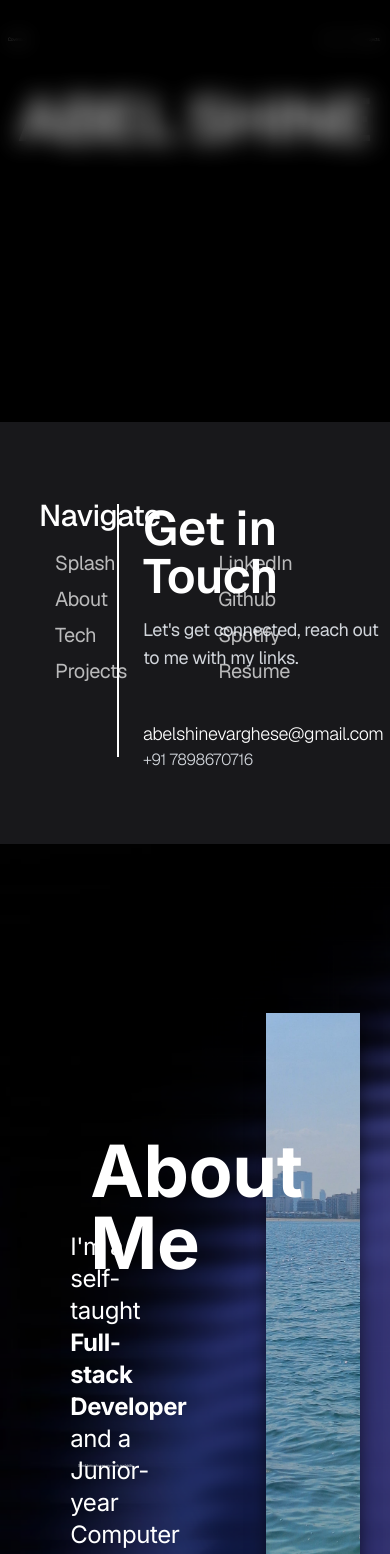
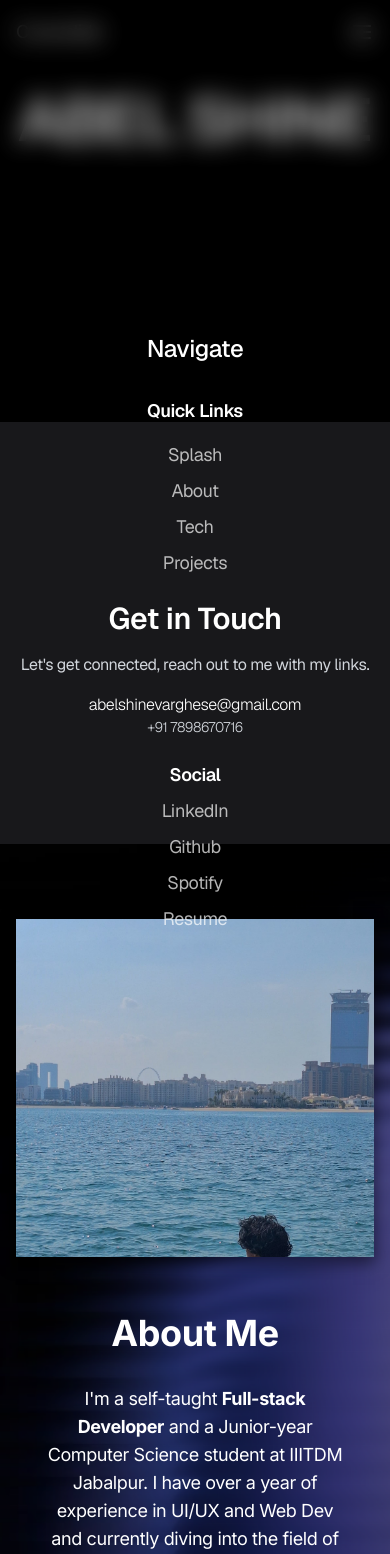
Before and after one commit to abelshinev/portfolio-v2, a Next.js app: page / in a window 390 px wide. Shown: the top 1554 px of the page. Built offline with nearby package versions, Linux system fonts and the light colour scheme.

Commit message:
fix: added responsive display for mobile

```diff
--- a/app/layout.js
+++ b/app/layout.js
@@ -15,11 +15,15 @@ const geistSans = Geist({
 export const metadata = {
   title: "Abel Shine",
   description: "Generated by create next app",
+  viewport: "width=device-width, initial-scale=1",
 };
 
 export default function RootLayout({ children }) {
   return (
     <html lang="en">
+      <head>
+        <meta name="viewport" content="width=device-width, initial-scale=1" />
+      </head>
       <body
         className={`${inter.variable} ${geistSans.variable} tracking-tight`}
       >
--- a/components/Navbar.js
+++ b/components/Navbar.js
@@ -1,8 +1,9 @@
 "use client"
-import React from 'react'
+import React, { useState } from 'react'
 import { motion } from 'framer-motion'
 import { trans } from '@/lib/transitons';
 import { Inter } from 'next/font/google';
+import { Menu, X } from 'lucide-react';
 
 const inter = Inter({
     subsets: ['latin'],
@@ -10,21 +11,26 @@ const inter = Inter({
 })
 
 export default function Navbar() {
+    const [isMenuOpen, setIsMenuOpen] = useState(false);
 
     const underlineVariants = {
         initial: { width: 0 },
         hover: { width: "100%", transition: { duration: 0.3, ease: "easeOut" } },
     };
 
+    const menuItems = ["About", "Tech", "Projects"];
+
     return (
+        <div className={`fixed w-full h-16 md:h-20 top-0 text-white ${inter.className} px-4 md:px-8 lg:px-12 flex items-center justify-between z-30 bg-black/10 backdrop-blur-sm`}>
+            <h1 className="text-lg md:text-xl lg:text-2xl">
+                <a href='#'>Coverslide</a>
+            </h1>
 
-    <div className={`fixed  w-full h-20 top-0 text-white ${inter.className} text-[1.2vw] px-[2vw] flex items-center z-30`}> {/* NAVBAR */}
-        <h1><a href='#'>Coverslide</a> </h1>
-        <ul className="flex flex-row flex-end w-[20vw] absolute right-0 justify-evenly">
-          {
-            ["About", "Tech", "Projects"].map((text, i) => (
+            {/* Desktop Menu */}
+            <ul className="hidden md:flex flex-row items-center space-x-6 lg:space-x-8">
+                {menuItems.map((text, i) => (
                     <motion.li key={i}
-                className="relative cursor-pointer"
+                        className="relative cursor-pointer text-sm lg:text-base"
                         whileHover="hover"
                         initial="initial"
                         animate="initial"
@@ -36,10 +42,43 @@ export default function Navbar() {
                             className="absolute left-0 -bottom-1 h-[2px] bg-white"
                         />
                     </motion.li>
-            ))
-          }
+                ))}
+            </ul>
 
+            {/* Mobile Menu Button */}
+            <button
+                className="md:hidden text-white"
+                onClick={() => setIsMenuOpen(!isMenuOpen)}
+            >
+                {isMenuOpen ? <X size={24} /> : <Menu size={24} />}
+            </button>
+
+            {/* Mobile Menu */}
+            {isMenuOpen && (
+                <motion.div
+                    initial={{ opacity: 0, y: -20 }}
+                    animate={{ opacity: 1, y: 0 }}
+                    exit={{ opacity: 0, y: -20 }}
+                    className="absolute top-full left-0 w-full bg-black/10 backdrop-blur-sm md:hidden"
+                >
+                    <ul className="flex flex-col space-y-4 p-6">
+                        {menuItems.map((text, i) => (
+                            <motion.li key={i}
+                                className="cursor-pointer text-lg border-b border-white/20 pb-2"
+                                whileHover={{ x: 10 }}
+                                transition={{ duration: 0.2 }}
+                            >
+                                <a
+                                    href={`#${text.toLowerCase()}`}
+                                    onClick={() => setIsMenuOpen(false)}
+                                >
+                                    {text}
+                                </a>
+                            </motion.li>
+                        ))}
                     </ul>
+                </motion.div>
+            )}
         </div>
     )
 }
--- a/components/pages/About.js
+++ b/components/pages/About.js
@@ -11,7 +11,7 @@ export default function About({ id }) {
 
   return (
 
-      <div id="about" className='relative h-[110vh] flex font-inter justify-center items-center bg-speckles bg-cover text-white gap-20 z-1' >
+      <div id="about" className='relative min-h-screen flex flex-col md:flex-row font-inter justify-center items-center bg-speckles bg-cover text-white gap-8 md:gap-20 z-1 px-4 md:px-0' >
         <motion.div
         ref={ref}
         initial={{ opacity: 0, y: 40 }}
@@ -19,20 +19,22 @@ export default function About({ id }) {
         viewport={{ once: true }}
         transition={{ duration: 0.8, delay: 0.2, type: "spring", damping: 14, stiffness: 80, ease: "easeOut" }}
 
-        className='relative flex flex-col  p-10 h-[60vh] w-[40vw] z-10'>
-          <h1 className='text-7xl font-bold h-[9vh] relative ml-5 mt-10 font-inter z-10'>About Me</h1>
-          <p className='relative text-2xl py-5 z-10'>I&apos;m a self-taught <b>Full-stack Developer</b> and a Junior-year Computer Science student at IIITDM Jabalpur. I have over a year of experience in UI/UX and Web Dev and currently diving into the field of AI/ML.</p>
-        </motion.div>         {/* Image DIV BELOW vvvv */}
-        <div className='border-3 border-blue-600 bg-me bg-cover w-[24vw] h-[70vh]' style={{ boxShadow: `0 5px 15px 1px rgba(0, 0, 0, 0.5)`}}/>
+        className='relative flex flex-col p-6 md:p-10 h-auto md:h-[60vh] w-full md:w-[40vw] z-10 order-2 md:order-1'>
+          <h1 className='text-4xl md:text-6xl lg:text-7xl font-bold mb-6 md:mb-0 md:h-[9vh] relative md:ml-5 md:mt-10 font-inter z-10 text-center md:text-left'>About Me</h1>
+          <p className='relative text-lg md:text-xl lg:text-2xl py-2 md:py-5 z-10 text-center md:text-left'>I&apos;m a self-taught <b>Full-stack Developer</b> and a Junior-year Computer Science student at IIITDM Jabalpur. I have over a year of experience in UI/UX and Web Dev and currently diving into the field of AI/ML.</p>
+        </motion.div>
 
-        <motion.div className="absolute bottom-[36vh] left-[20vw] w-full text-gray-300 text-[1vw]"
+        {/* Image DIV */}
+        <div className='border-3 border-blue-600 bg-me bg-cover w-full md:w-[24vw] h-[40vh] md:h-[70vh] order-1 md:order-2' style={{ boxShadow: `0 5px 15px 1px rgba(0, 0, 0, 0.5)`}}/>
+
+        <motion.div className="absolute bottom-8 md:bottom-[36vh] left-4 md:left-[20vw] w-full text-gray-300 text-sm md:text-base lg:text-lg"
           ref={ref}
           initial={{ opacity: 0, y: 0 }}
           whileInView={{ opacity: 1, y: 0 }}
           viewport={{ once: true }}
           transition={{ duration: 0.8, delay: 1.4, type: "spring", damping: 14, stiffness: 80, ease: "easeOut" }}
         >
-          <h1 className='flex '>Scroll below to see my work and skills. </h1>
+          <h1 className='flex justify-center md:justify-start'>Scroll below to see my work and skills. </h1>
         </motion.div>
       </div>
   )
--- a/components/pages/Footer.js
+++ b/components/pages/Footer.js
@@ -26,51 +26,60 @@ export default function Footer() {
     const links = [{name: "Splash", to: "#"},{name: "About", to: "#about"},{name: "Tech", to: "#tech"},{name: "Projects", to: "#projects"}]
 
   return (
-    <section id="contact" ref={ref} className={`relative z-40 font-geist bg-zinc-900 text-white px-10 py-20`}>
+    <section id="contact" ref={ref} className={`relative z-40 font-geist bg-zinc-900 text-white px-4 md:px-10 py-20`}>
         <motion.div
             initial={{ y: "100%" }}
             animate={{ y: showFooter ? "0%" : "100%" }}
             transition={{ type: "spring", stiffness: 80, damping: 20 }}
             className="fixed bottom-0 left-0 w-full h-1/2 bg-zinc-900 text-white z-50 flex flex-col items-center justify-center"
         >
-            <div className=' w-[80vw] h-[40vh] relative'> {/* Box parent div */}
-                <h1 className='absolute top-[4vh] text-3xl font-medium'>Navigate</h1>
-                <ul className='space-y-2 absolute top-1/4 px-4'>
-                    {
-                        links.map((text, i) => (
+            <div className='w-full md:w-[80vw] h-[40vh] relative px-4 md:px-0 flex flex-col items-center justify-center space-y-8'> {/* Box parent div */}
+                <h1 className='text-2xl md:text-3xl font-medium text-center'>Navigate</h1>
+
+                <div className='flex flex-col md:flex-row items-center justify-center space-y-6 md:space-y-0 md:space-x-16 w-full'>
+                    {/* Navigation Links */}
+                    <div className='flex flex-col items-center md:items-start space-y-2'>
+                        <h3 className='text-lg font-semibold mb-2'>Quick Links</h3>
+                        <ul className='space-y-2 text-center md:text-left'>
+                            {links.map((text, i) => (
                                 <li
                                     key={i}
-                                className='text-xl text-white/70 hover:text-white transition duration-300'
+                                    className='text-lg md:text-xl text-white/70 hover:text-white transition duration-300'
                                 >
                                     <a href={text.to}>{text.name}</a>
                                 </li>
-                        ))
-                    }
+                            ))}
                         </ul>
-                <div className='h-[30vh] w-[0.15rem] left-[20vw] top-10 absolute bg-white' />
-                <div className='absolute top-10 left-1/3'>
-                    <h2 className="text-5xl font-semibold mb-4">Get in Touch</h2>
-                    <p className="text-lg font-normal text-gray-300">Let&apos;s get connected, reach out to me with my links.</p>
-                    <p className="text-lg font-light mt-12 text-white">
+                    </div>
+
+                    {/* Contact Info */}
+                    <div className='flex flex-col items-center md:items-start text-center md:text-left'>
+                        <h2 className="text-3xl md:text-5xl font-semibold mb-4">Get in Touch</h2>
+                        <p className="text-base md:text-lg font-normal text-gray-300 mb-4">Let&apos;s get connected, reach out to me with my links.</p>
+                        <p className="text-base md:text-lg font-light text-white">
                             <a href="mailto:abelshinevarghese@gmail.com?subject=Hello&body=I'd like to connect.">abelshinevarghese@gmail.com</a>
                         </p>
-                    <p className="text-md font-light text-gray-300">+91 7898670716</p>
+                        <p className="text-sm md:text-md font-light text-gray-300">+91 7898670716</p>
                     </div>
-                <div className='absolute top-1/4 right-[15vw]'>
-                    <ul className='space-y-2'>
-                        <li className='text-xl text-white/70 hover:text-white transition duration-300'>
+
+                    {/* Social Links */}
+                    <div className='flex flex-col items-center md:items-start'>
+                        <h3 className='text-lg font-semibold mb-2'>Social</h3>
+                        <ul className='space-y-2 text-center md:text-left'>
+                            <li className='text-lg md:text-xl text-white/70 hover:text-white transition duration-300'>
                                 <a href='https://www.linkedin.com/in/abel-shine-varghese-354492300/'>LinkedIn</a>
                             </li>
-                        <li className='text-xl text-white/70 hover:text-white transition duration-300'>
+                            <li className='text-lg md:text-xl text-white/70 hover:text-white transition duration-300'>
                                 <a href='https://github.com/abelshinev/'>Github</a>
                             </li>
-                        <li className='text-xl text-white/70 hover:text-white transition duration-300'>
+                            <li className='text-lg md:text-xl text-white/70 hover:text-white transition duration-300'>
                                 <a href='https://open.spotify.com/user/8z9w865lusgp7bzbsyyaznb05'>Spotify</a>
                             </li>
-                        <li className='text-xl text-white/70 hover:text-white transition duration-300'>
+                            <li className='text-lg md:text-xl text-white/70 hover:text-white transition duration-300'>
                                 <a href='/resume_final_uae.pdf' target='_blank'>Resume</a>
                             </li>
                         </ul>
+                    </div>
                 </div>
             </div>
         </motion.div>
--- a/components/pages/Home.js
+++ b/components/pages/Home.js
@@ -20,7 +20,7 @@ export default function HomePage() {
 
     <motion.main
       id=""
-      className="relative min-h-screen overflow-hidden text-white flex flex-row items-between justify-center p-8 "
+      className="relative min-h-screen overflow-hidden text-white flex flex-col md:flex-row items-center justify-center p-4 md:p-8"
     >
       <motion.div
         className="absolute inset-0 bg-black bg-cover bg-center z-0"
@@ -29,6 +29,7 @@ export default function HomePage() {
       <div
         className="absolute top-[48vh] w-full h-full bg-black z-20"
       />  {/* Blockade */}
+
       {/* The rising object */}
       <motion.div
         initial={{ y: 1000, opacity: 0 }}
@@ -39,7 +40,10 @@ export default function HomePage() {
           delay: 0.4
         }}
         className={`absolute top-16 text-[16vw] text-center ${archivo.className} tracking-tight font-medium z-10 w-full h-[30vh]`}
-      ><h1>ABEL SHINE</h1></motion.div>                {/* Splash Name */}
+      >
+        <h1>ABEL SHINE</h1>
+      </motion.div>                {/* Splash Name */}
+
       <motion.div
         initial={{ scaleX: 0 }}
         animate={{ scaleX: 1 }}
@@ -47,17 +51,18 @@ export default function HomePage() {
           duration: 0.6,
           ease: "easeOut"
         }}
-        className="absolute h-[3px] z-30 bg-white w-[70vw] top-1/2"
+        className="absolute h-[3px] z-30 bg-white w-[90vw] md:w-[70vw] top-1/2"
       />                                        {/* Seperator Line above */}
+
       <motion.div
         initial={{ opacity: 0, y: 100 }}
         animate={{ opacity: 1, y: 0 }}
         transition={{ delay: 1.0, duration: 1, type: "spring",  damping: 20, stiffness: 80}}
-        className="text-left space-y-0  z-20 absolute bottom-[16vh] left-[15vw] w-[70vw] h-[30vh]"
+        className="text-center md:text-left space-y-4 z-20 absolute bottom-[16vh] left-4 md:left-[15vw] w-[calc(100vw-2rem)] md:w-[70vw] h-[30vh]"
       >                                           {/** Container */}
         <FlipWordsDemo />                         {/* Flip Words */}
-        <p className="text-2xl text-zinc-400 ">
-          This is my portfolio <br/>
+        <p className="text-lg md:text-2xl text-zinc-400 px-4 md:px-0">
+          This is my portfolio <br className="hidden md:block"/>
           Showcasing my projects, skills, and passion.
         </p>
         <motion.div
@@ -68,8 +73,30 @@ export default function HomePage() {
 
             </Button>
         </motion.div>
-        <div className=" w-1/3 h-10 right-3 bottom-5 absolute"
-        >                                     {/* For the links */}
+
+        {/* Social Links - Mobile */}
+        <div className="md:hidden flex justify-center mt-8">
+          <ul className="flex flex-row gap-6">
+            <li className="h-12 w-12 bg-white rounded-md flex items-center justify-center cursor-pointer" >
+              <motion.div whileHover={glow} transition={glowTransition}>
+                <a href="https://www.linkedin.com/in/abel-shine-varghese-354492300/" target='_blank'><FaLinkedinIn className="text-grey-200 bg-white text-black h-10 w-10 rounded" /></a>
+              </motion.div>
+            </li>
+            <li className="h-12 w-12 bg-white rounded-md flex items-center justify-center cursor-pointer" >
+              <motion.div whileHover={glow} transition={glowTransition}>
+                <a href="https://github.com/abelshinev/" target='_blank'><FaGithub className="text-grey-200 bg-white text-black h-10 w-10 rounded" /></a>
+              </motion.div>
+            </li>
+            <li className="h-12 w-12 bg-white rounded-md flex items-center justify-center cursor-pointer" >
+              <motion.div whileHover={glow} transition={glowTransition}>
+                <a href="mailto:abelshinevarghese@gmail.com" target="_blank"><SiGmail className="text-grey-200 bg-white text-black h-10 w-10 rounded" /></a>
+              </motion.div>
+            </li>
+          </ul>
+        </div>
+
+        {/* Social Links - Desktop */}
+        <div className="hidden md:block w-1/3 h-10 right-3 bottom-5 absolute">
           <ul className="flex flex-row gap-10 justify-end mr-5 relative">
             <li className="h-12 w-12 bg-white rounded-md flex items-center justify-center cursor-pointer" >
               <motion.div whileHover={glow} transition={glowTransition}>
@@ -86,12 +113,11 @@ export default function HomePage() {
                 <a href="mailto:abelshinevarghese@gmail.com" target="_blank"><SiGmail className="text-grey-200 bg-white text-black  h-10 w-10 rounded" /></a>
               </motion.div>
             </li>
-
           </ul>
         </div>
       </motion.div>
 
-      <motion.div className="absolute z-30 bottom-16 w-full flex flex-col items-center justify-center text-gray-100 text-[1vw]"
+      <motion.div className="absolute z-30 bottom-16 w-full flex flex-col items-center justify-center text-gray-100 text-sm md:text-base lg:text-lg"
         initial={{opacity: 0}}
         animate={{opacity: 0.5}}
         transition={{delay:1.7}}>
--- a/components/pages/Projects.js
+++ b/components/pages/Projects.js
@@ -9,7 +9,7 @@ export default function Projects() {
   const ref = useRef(null);
 
   return (
-    <section id="projects" className="min-h-screen bg-zinc-950 text-white pt-20 px-10">
+    <section id="projects" className="min-h-screen bg-zinc-950 text-white pt-20 px-4 md:px-10">
       <motion.div
         ref={ref}
         initial={{ y: 300, opacity: 0 }} // ~text-4xl
@@ -20,16 +20,15 @@ export default function Projects() {
       >
         <motion.h1
           initial={{ fontSize: "2rem" }}
-          animate={{fontSize: "6rem"}}
+          animate={{fontSize: "clamp(2rem, 8vw, 6rem)"}}
           transition={{ delay: 0.45, duration: 0.3, ease: "easeOut", type: "spring", stiffness: 50, damping: 12}}
         >
-
           My Projects
         </motion.h1>
       </motion.div>
 
       {/* Project Cards */}
-      <ul className="mt-24 space-y-8 pb-64">
+      <ul className="mt-12 md:mt-24 space-y-8 pb-32 md:pb-64">
         {projects.map((project, i) => (
           <motion.li
             ref={ref}
@@ -38,9 +37,9 @@ export default function Projects() {
             whileInView={{ opacity: 1, y: 0 }}
             viewport={{ once: true }}
             transition={{ duration: 0.6, delay: 1+ 0.3 * i }}
-            className="w-[80vw] h-[40vh] mx-auto flex items-center gap-6 p-4 relative"
+            className="w-full md:w-[80vw] h-auto md:h-[40vh] mx-auto flex flex-col md:flex-row items-center gap-4 md:gap-6 p-4 relative"
           >
-            <div className="w-[25vw] h-[30vh] bg-zinc-700 rounded-md overflow-hidden relative">
+            <div className="w-full md:w-[25vw] h-[30vh] md:h-[30vh] bg-zinc-700 rounded-md overflow-hidden relative order-1 md:order-1">
               {/* Replace with Image if needed */}
               <Image
                 src={project.imgLink}
@@ -49,11 +48,11 @@ export default function Projects() {
                 fill
               />
             </div>
-            <div className="space-y-2 absolute right-12 w-[40vw] ">
-              <h2 className="text-5xl font-bold py-3">{project.name}</h2>
-              <p className="text-lg text-zinc-400">{project.desc}</p>
-              <p className="text-md text-zinc-500 pb-2">Duration: {project.time}</p>
-              <a href={project.repo} className="text-blue-400 underline text-lg">View on GitHub</a>
+            <div className="space-y-2 w-full md:absolute md:right-12 md:w-[40vw] order-2 md:order-2 text-center md:text-left">
+              <h2 className="text-2xl md:text-4xl lg:text-5xl font-bold py-3">{project.name}</h2>
+              <p className="text-base md:text-lg text-zinc-400">{project.desc}</p>
+              <p className="text-sm md:text-md text-zinc-500 pb-2">Duration: {project.time}</p>
+              <a href={project.repo} className="text-blue-400 underline text-base md:text-lg">View on GitHub</a>
             </div>
           </motion.li>
         ))}
```
Lines whose indentation alone changed are shown as unchanged.
